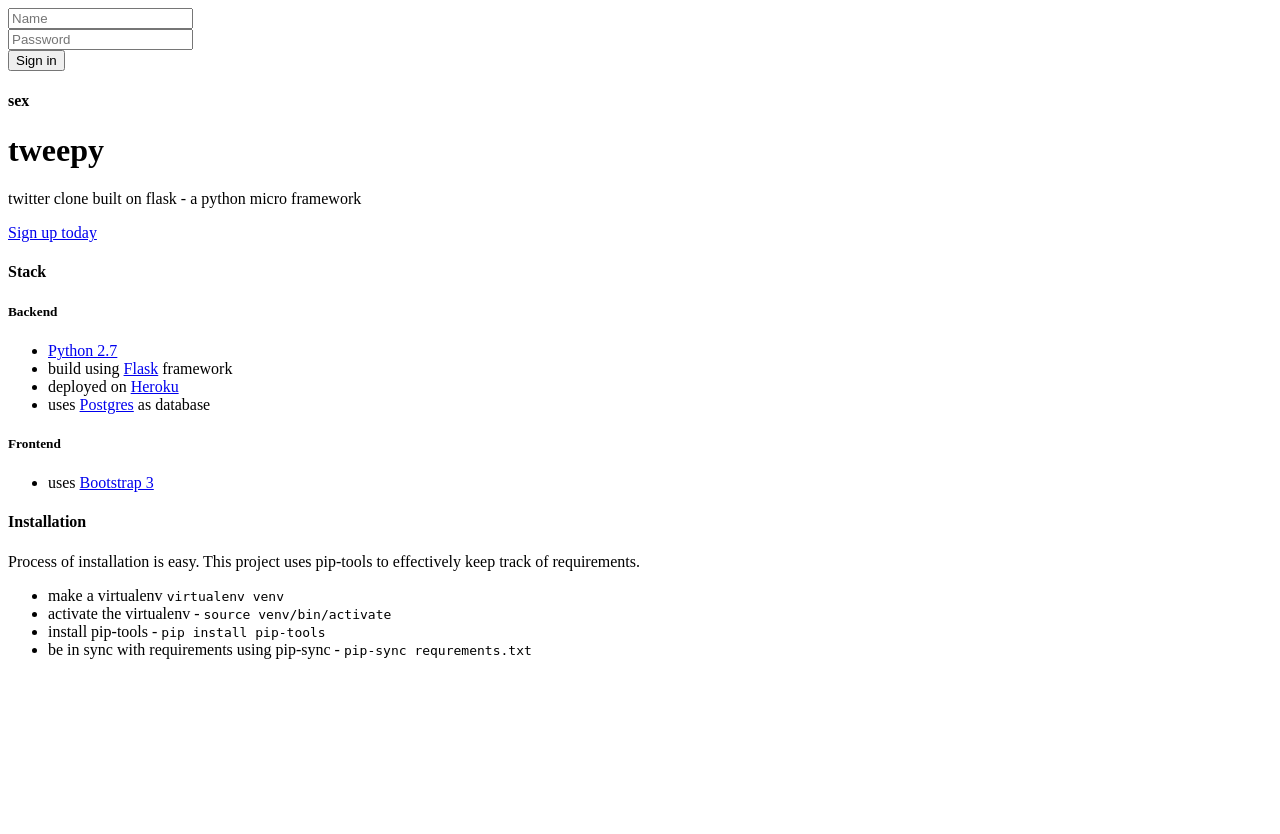
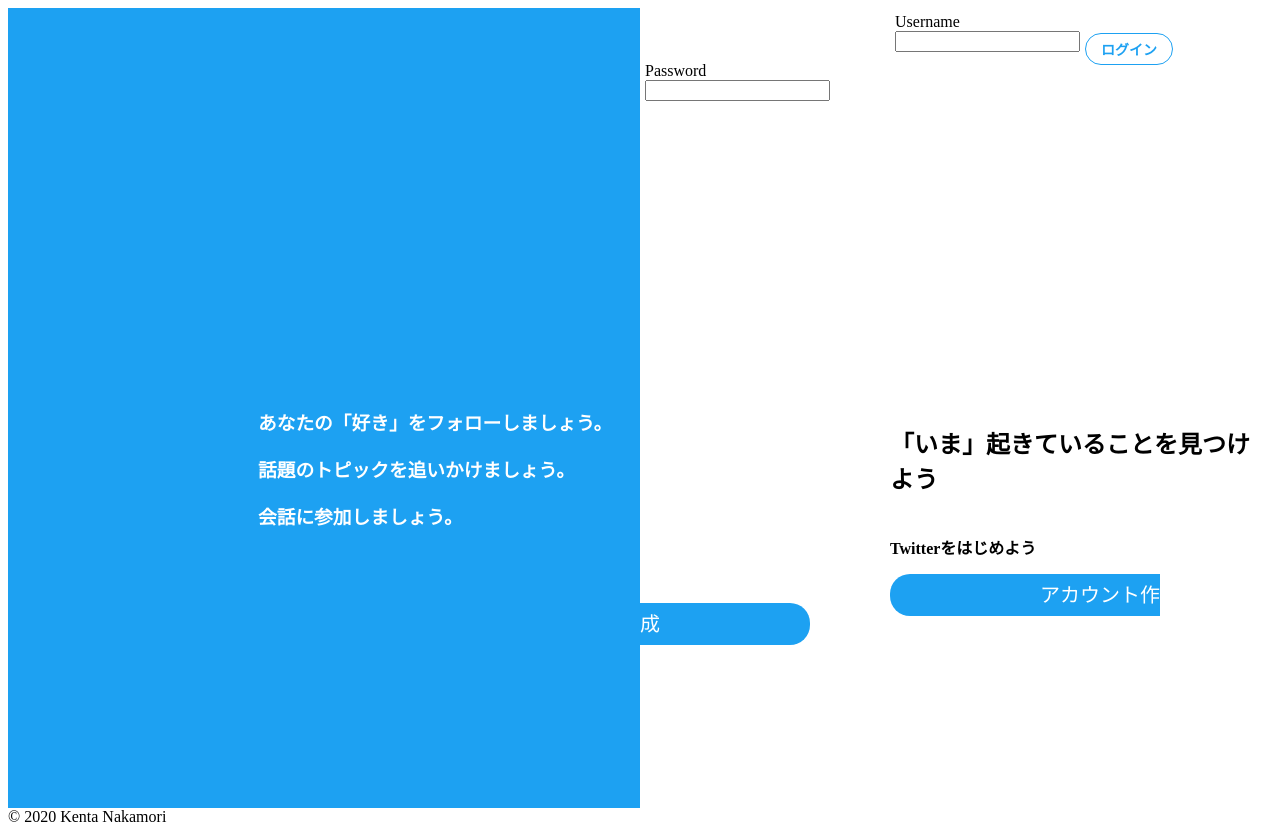
Before and after one commit to kenken1199/flask_twitter_clone, a Flask app: page / in a window 1280 px wide. Before the commit the page ends 659 px from the top, so only its background shows below. Run offline with Flask 2, Linux system fonts and the light colour scheme; parts of the project's set-up code (start-up, migrations or seed data) failed here and were passed over; some libraries are stand-ins or nearby versions.

Commit message:
レイアウト修正

```diff
--- a/project/static/style.css
+++ b/project/static/style.css
@@ -19,6 +19,51 @@
     margin: 0 auto;
     justify-content:space-around;
   }
+
+  .lmain {
+    display: flex;
+  }
+  .lmain h3.first  {
+    color: white;
+    margin:400px 0 20px 250px;
+  }
+
+  .lmain h3 {
+    color: white;
+    margin:0 0 20px 250px;
+  }
+  .column {
+    height: 100vh;
+    width: 100%;
+  }
+
+ .lcol-2 h1.first  {
+  color: black;
+  margin:360px 0 20px 250px;
+}
+ .lcol-2 h4 {
+  margin:40px 0 20px 250px;
+ }
+  .lcol-1 {
+    background-color: rgb(29, 161, 242);
+    text-align: left;
+  }
+
+  .linput1 {
+    margin-left: 250px;
+    padding: 5px;
+    float: left;
+  }
+
+
+  .linput2 {
+    padding: 5px;
+    float: left;
+  }
+
+  .lregister{
+    clear: both;
+  }
   .main .top {
     border: 1px solid;
     height: 70px;
@@ -38,11 +83,8 @@
   .main .timeline {
     border: 1px solid;
   } */
-  .one-tweet {
-    border: 1px solid;
-  }
 
-  .main .col-1 {
+  /* .main .col-1 {
     border: 1px solid;
   }
 
@@ -52,7 +94,7 @@
 
   .main .col-3 {
     border: 1px solid;
-  }
+  } */
 
   .alert .alert-success .error {
       width: auto;
@@ -80,3 +122,135 @@
     border-radius: 5px;
     color: white;
   }
+  .button2 {
+    margin: 200px 0 20px 250px;
+    padding: 10px 150px 10px 150px;
+    background-color: rgb(29, 161, 242);
+    font-size: 20px;
+    border-radius: 20px;
+    color: white;
+    text-decoration: none;
+  }
+
+  .login-button {
+    /* margin: 200px 0 20px 100px; */
+    margin-top: 25px;
+    padding: 5px 15px 5px 15px;
+    border: solid 1px rgb(29, 161, 242);
+    background-color:white;
+    font-size: 14px;
+    font-weight: bold;
+    border-radius: 20px;
+    color: rgb(29, 161, 242);
+    text-decoration: none;
+  }
+
+  .register {
+    width: 600px;
+    margin-left: auto;
+    margin-right: auto;
+  }
+
+  .register h2 {
+    text-align: center;
+  }
+
+  .regi-form{
+    text-align: center;
+  }
+
+  .account-img {
+    height: 125px;
+    width: 125px;
+    margin-right: 20px;
+    margin-bottom: 16px;
+    border-radius: 50%;
+    margin-top: 10px;
+    margin-left: 30px;
+    float: left;
+  }
+
+  .col-2 .account {
+    border: 1px solid;
+  }
+
+  .one-tweet {
+    margin-top: 5px;
+    margin-bottom: 5px;
+    border: 1px solid;
+    padding-bottom: 50px;
+  }
+
+  .article-img {
+    height: 65px;
+    width: 65px;
+    margin-right: 16px;
+    border-radius: 50%;
+    margin-top: 10px;
+    margin-left: 5px;
+    float: left;
+  }
+
+  .account .name {
+    float: left;
+  }
+
+  .account-form {
+    clear: both;
+    padding-bottom: 20px;
+  }
+
+  .border-bottom {
+    border-bottom: solid 1px black;
+    margin: 30px 30px 10px 30px;
+  }
+
+  .account-name{
+    margin-left: 30px;
+    margin-bottom: 10px;
+  }
+  .account-button {
+    margin-left: 30px;
+  }
+
+  .update-button {
+    padding: 5px 15px 5px 15px;
+    border: solid 1px rgb(29, 161, 242);
+    background-color:white;
+    font-size: 14px;
+    font-weight: bold;
+    border-radius: 20px;
+    color: rgb(29, 161, 242);
+    text-decoration: none;
+  }
+
+  .tweet-name{
+    float: left;
+    margin: 20px 0px 5px 20px;
+    font-size: large;
+    font-weight: bolder;
+  }
+
+  .tweet-time {
+    float: left;
+    margin: 25px 10px 5px 5px;
+    font-size: smaller;
+    color: gray;
+  }
+
+  .tweet-del {
+    float: right;
+    margin-top: 20px;
+    margin-right: 20px;
+
+  }
+
+  .tweet-body {
+    clear: both;
+    margin-left: 105px;
+  }
+
+  .marketing {
+    border: solid 1px black;
+    padding: 50px;
+  }
--- a/project/templates/index.html
+++ b/project/templates/index.html
@@ -1,20 +1,38 @@
-{% extends 'layout.html' %}
-
-{% block signin_form %}
+<!DOCTYPE html>
+<html lang="ja">
+  <head>
+    <meta charset="utf-8">
+    <title>twitter clone</title>
+    <link rel=stylesheet href="{{ url_for('static', filename='style.css')}}">
+  </head>
+  <body>
+    <div class="lmain">
+        <section class="column lcol-1">
+            <h3 class="first">あなたの「好き」をフォローしましょう。</h3>
+            <h3>話題のトピックを追いかけましょう。</h3>
+            <h3>会話に参加しましょう。</h3>
+        </section>
+        <section class="column lcol-2">
             <form class="form-inline" role="form" action="/" method="post">
                 {{ form.csrf_token }}
-    <div class="form-group">
-            {{ form.name(placeholder="Name") }}
+                <div class="linput1">
+                    {{ form.name.label()}}
+                    <br>
+                        {{ form.name }}
+                    <br>
                         {% if form.name.errors %}
                         <span class="error">
                         {% for error in form.name.errors %}
-                {{ error}}
+                            {{ error }}
                         {% endfor %}
                         </span>
                         {% endif %}
                 </div>
-    <div class="form-group">
-            {{ form.password(placeholder="Password") }}
+                <div class="linput2">
+                    {{ form.password.label()}}
+                    <br>
+                        {{ form.password }}
+                        <br>
                         {% if form.password.errors %}
                         <span class="error">
                         {% for error in form.password.errors %}
@@ -23,51 +41,23 @@
                         </span>
                         {% endif %}
                 </div>
-    <button class="btn btn-sm btn-primary" type="submit">Sign in</button>
+                <button class="login-button" type="submit">ログイン</button>
                 </form>
-{% endblock signin_form %}
-
-{% block content %}
-      <div class="jumbotron">
-        <h1>tweepy</h1>
-        <p class="lead">twitter clone built on flask - a python micro framework</p>
+                <div class="lregister">
+                    <h1 class="first">「いま」起きていることを見つけよう</h1>
+                    <h4>Twitterをはじめよう</h4>
+                <div class="lregister">
                     {% if not session.logged_in %}
-        <p><a class="btn btn-lg btn-success" href="/register/" role="button">Sign up today</a></p>
+                    <p><a class="button2" href="/register/" role="button">アカウント作成</a></p>
                     {% endif %}
                 </div>
-      <div class="row marketing">
-        <div class="col-lg-6">
-          <h4>Stack</h4>
-          <h5>Backend</h5>
-          <ul>
-              <li><a href="https://docs.python.org/2/">Python 2.7</a></li>
-              <li>build using <a href="http://flask.pocoo.org">Flask</a> framework</li>
-              <li>deployed on <a href="https://heroku.com">Heroku</a></li>
-              <li>uses <a href="https://www.postgresql.org/">Postgres</a> as database</li>
-          </ul>
-          <h5>Frontend</h5>
-          <ul>
-              <li>uses <a href="https://getbootstrap.com">Bootstrap 3</a></li>
-          </ul>
                 </div>
 
-        <div class="col-lg-6">
-            <h4>Installation</h4>
-            <p>Process of installation is easy. This project uses pip-tools to effectively keep track of requirements.</p>
-            <ul>
-                <li>make a virtualenv
-                    <code>virtualenv venv</code>
-                </li>
-                <li>activate the virtualenv -
-                    <code>source venv/bin/activate</code>
-                </li>
-                <li>install pip-tools -
-                    <code>pip install pip-tools</code>
-                </li>
-                <li>be in sync with requirements using pip-sync -
-                    <code>pip-sync requrements.txt</code>
-                </li>
-            </ul>
+        </section>
+
     </div>
-      </div>
-{% endblock content %}
+            <footer class="footer">
+                © 2020 Kenta Nakamori
+            </footer>
+</body>
+</html>
--- a/project/templates/layout.html
+++ b/project/templates/layout.html
@@ -6,9 +6,6 @@
     <link rel=stylesheet href="{{ url_for('static', filename='style.css')}}">
   </head>
   <body>
-          {% if not session.logged_in %}
-          {% block signin_form %}{% endblock signin_form %}
-          {% endif %}
       {% for message in get_flashed_messages() %}
       <h4 class="alert alert-success">{{ message }}</h4>
       {% endfor %}
@@ -17,8 +14,30 @@
           <strong>Error:</strong>{{ error }}
       </h4>
       {% endif %}
+      <div class="main">
+        <section class="col-1">
+            {% if session.logged_in %}
+            <h1><a href="/tweets/">Home</a></h1>
+            <h1>話題を検索</h1>
+            <h1>通知</h1>
+            <h1>メッセージ</h1>
+            <h1>ブックマーク</h1>
+            <h1>リスト</h1>
+            <h1><a href="{{ url_for('users.accounts') }}">アカウント</a></li></h1>
+            {% endif %}
+            {% if not session.logged_in %}
+            {% else %}
+            <h1 role="presentation"><a href="{{ url_for('users.logout') }}">Signout</a></h1>
+            {% endif %}
+        </section>
       {% block content %}
       {% endblock content %}
+      <section class="col-3">
+        <h1>キーワード検索</h1>
+        <h1>いまどうしてる</h1>
+        <h1><a href="{{ url_for('users.all_users') }}">全てのユーザー</a></h1>
+      </section>
+      </div>
       <footer class="footer">
       </footer>
   </body>
--- a/project/tweets/forms.py
+++ b/project/tweets/forms.py
@@ -6,5 +6,5 @@ from wtforms.validators import DataRequired, Length
 class PostTweetForm(FlaskForm):
     tweet = StringField(
         'Tweet',
-        validators=[DataRequired(), Length(min=6, max=140)]
+        validators=[DataRequired(), Length(min=6, max=140 , message = '40文字以内で入力してください')]
     )
--- a/project/tweets/views.py
+++ b/project/tweets/views.py
@@ -64,7 +64,7 @@ def post_tweet():
             flash('New tweet has been posted.')
             return redirect(url_for('tweets.tweet'))
     return render_template(
-        'tweets.html',
+        'tweets2.html',
         form=form,
         error=error,
         all_tweets=filtered_tweets(session['user_id']),
--- a/project/users/views.py
+++ b/project/users/views.py
@@ -34,7 +34,6 @@ def logout():
     session.pop('user_id', None)
     session.pop('name', None)
     session.pop('role', None)
-    flash('You have been logged out')
     return redirect(url_for('users.login'))
 
 @users_blueprint.route('/', methods=['GET', 'POST'])
@@ -52,11 +51,9 @@ def login():
                     session['image_file'] = user.image_file
                     session['name'] = user.name
                     session['role'] = user.role
-                    flash('Welcome')
                     return redirect(url_for('tweets.tweet'))
             else:
                 error = 'Invalid username or password.'
-    flash('sex')
     return render_template('index.html', form=form, error=error)
 
 @users_blueprint.route('/register/', methods=['GET', 'POST'])
@@ -75,7 +72,6 @@ def register():
             try:
                 db.session.add(new_user)
                 db.session.commit()
-                flash('Thanks for registering. Plese login.')
                 return redirect(url_for('users.login'))
             except IntegrityError:
                 error = 'That username and/or email already exists.'
@@ -111,13 +107,14 @@ def accounts():
                 username = session['name']
                 email = session['user_email']
                 image_file = url_for('static', filename='profile_pics/' + user.image_file)
-                session['image_file'] = image_file
+                session['image_file'] = user.image_file
                 flash('アカウントが更新されました')
                 return render_template('account.html', form=form, username=username,
                 image_file=image_file, email=email )
             except IntegrityError:
                 error = 'That username and/or email already exists.'
-                image_file = session['image_file']
+                image_file_from_session = session['image_file']
+                image_file = url_for('static', filename='profile_pics/' + image_file_from_session)
                 return render_template('account.html', form=form, error=error, username=username,
                 image_file=image_file, email=email )
     userid = session['user_id']
```
Also changed, not shown: project/templates/account.html (+18 -33 lines), project/templates/register.html (+26 -13 lines), project/templates/tweets.html (deleted, +0 -44 lines), project/templates/tweets2.html (+27 -30 lines), project/templates/users.html (+2 -24 lines), project/project.db, project/static/profile_pics/162fea63715136f1.jpg (added), project/static/profile_pics/1d5d52b7af19d97b.jpg (added), project/static/profile_pics/6471b434f886aea8.jpg (added). Lines whose indentation alone changed are shown as unchanged.
